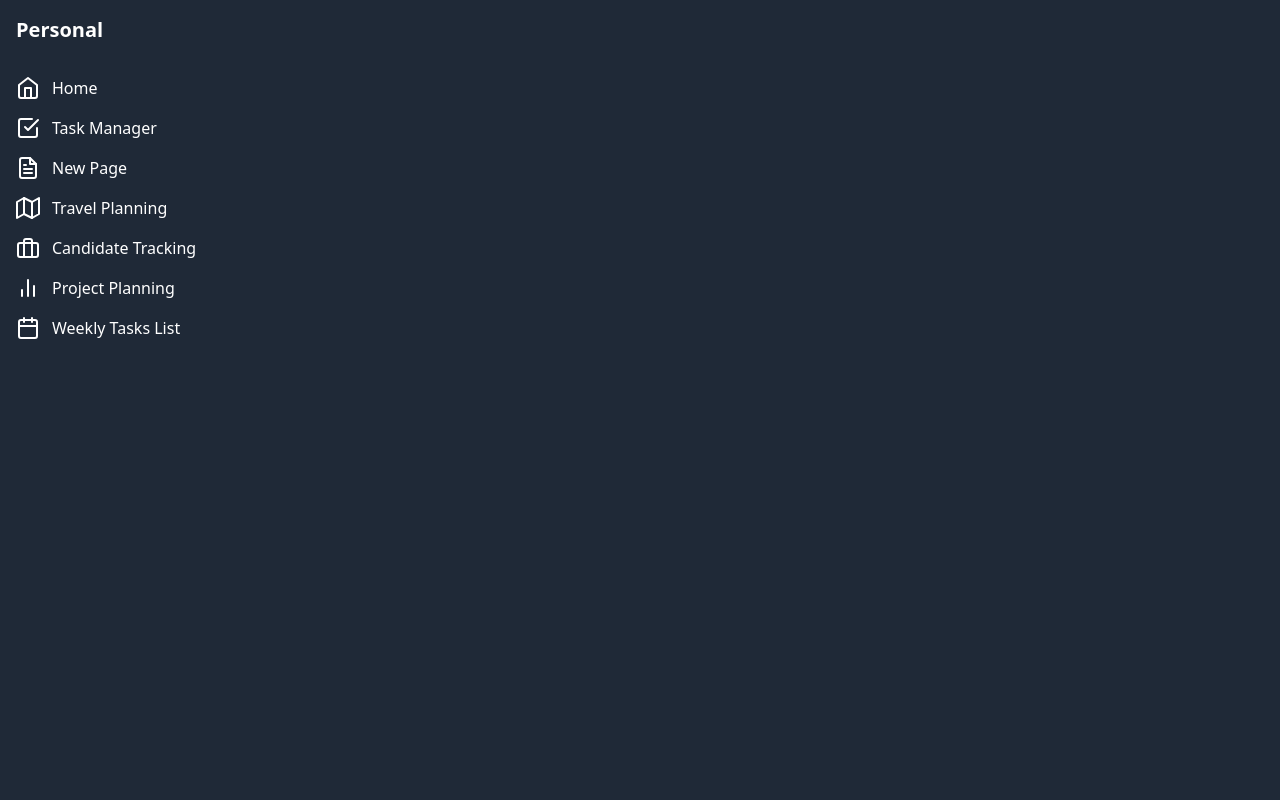
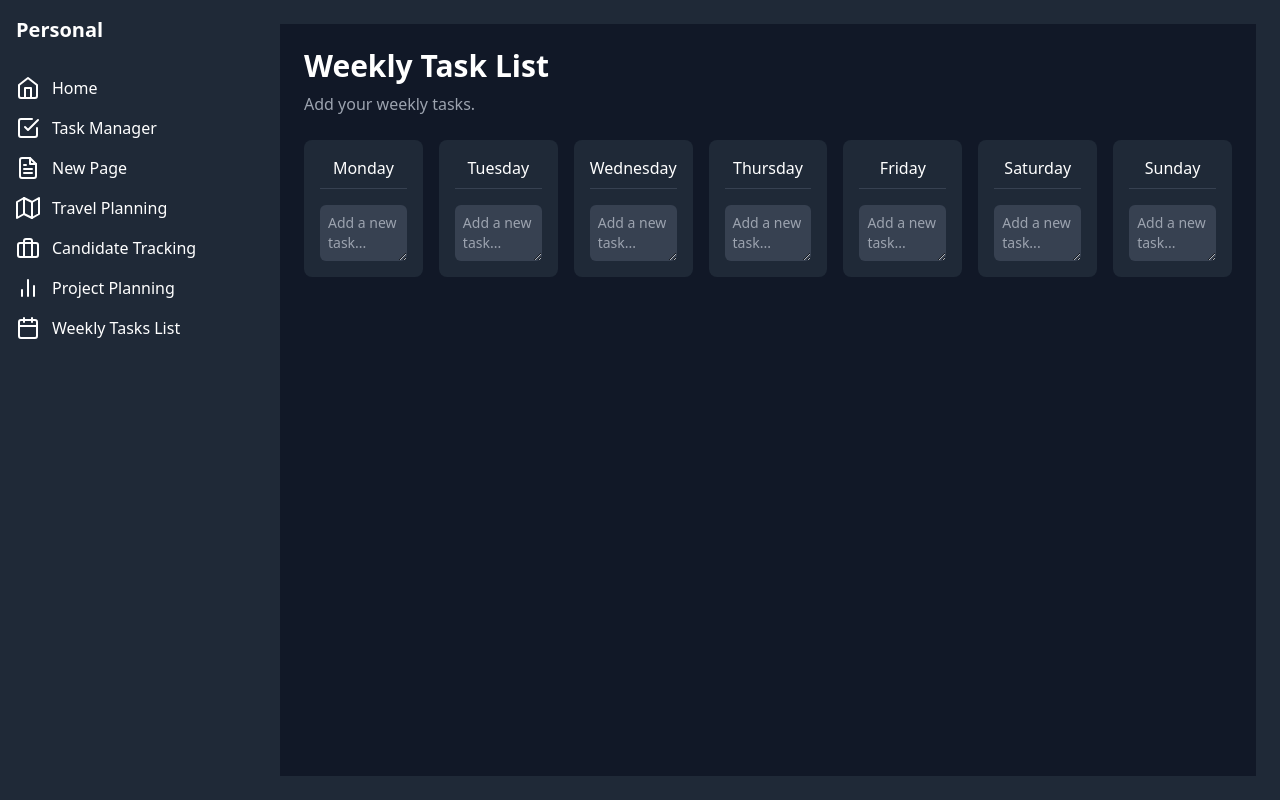
Before and after one commit to gabriellamsa/focusly, a React (Vite) app: page /weekly-tasks in a window 1280 px wide. Built offline with nearby package versions, Linux system fonts and the light colour scheme.

Commit message:
Creating WeeklyTasks

```diff
--- a/src/App.jsx
+++ b/src/App.jsx
@@ -4,6 +4,7 @@ import HomePage from "./pages/HomePage";
 import TaskManager from "./components/TaskManager";
 import NewPage from "./pages/NewPage";
 import TravelPlanning from "./pages/TravelPlanning";
+import WeeklyTasks from "./pages/WeeklyTasks";
 
 function App() {
   return (
@@ -16,6 +17,7 @@ function App() {
             <Route path="/task-manager" element={<TaskManager />} />
             <Route path="/new-page" element={<NewPage />} />
             <Route path="/travel-planning" element={<TravelPlanning />} />
+            <Route path="/weekly-tasks" element={<WeeklyTasks />} />
           </Routes>
         </div>
       </div>
--- /dev/null
+++ b/src/pages/WeeklyTasks.jsx
@@ -0,0 +1,137 @@
+import React, { useState } from "react";
+
+const WeeklyTasks = () => {
+  const [tasks, setTasks] = useState({
+    Monday: [],
+    Tuesday: [],
+    Wednesday: [],
+    Thursday: [],
+    Friday: [],
+    Saturday: [],
+    Sunday: [],
+  });
+
+  const [newTask, setNewTask] = useState({
+    Monday: "",
+    Tuesday: "",
+    Wednesday: "",
+    Thursday: "",
+    Friday: "",
+    Saturday: "",
+    Sunday: "",
+  });
+
+  const addTask = (day, position) => {
+    if (newTask[day].trim() === "") return;
+    const taskToAdd = { id: Date.now(), text: newTask[day], completed: false };
+    const updatedTasks = { ...tasks };
+
+    if (position === "below") {
+      updatedTasks[day] = [...updatedTasks[day], taskToAdd];
+    } else if (position === "above") {
+      updatedTasks[day] = [taskToAdd, ...updatedTasks[day]];
+    }
+
+    setTasks(updatedTasks);
+    setNewTask((prevState) => ({
+      ...prevState,
+      [day]: "",
+    }));
+  };
+
+  const handleTaskClick = (day, taskId) => {
+    const updatedTasks = { ...tasks };
+    const taskToEdit = updatedTasks[day].find((task) => task.id === taskId);
+
+    taskToEdit.isEditing = !taskToEdit.isEditing;
+
+    setTasks(updatedTasks);
+  };
+
+  const handleEditChange = (e, day, taskId) => {
+    const updatedTasks = { ...tasks };
+    const taskToEdit = updatedTasks[day].find((task) => task.id === taskId);
+    taskToEdit.text = e.target.value;
+
+    setTasks(updatedTasks);
+  };
+
+  const handleDeleteTask = (day, taskId) => {
+    const updatedTasks = { ...tasks };
+    updatedTasks[day] = updatedTasks[day].filter((task) => task.id !== taskId);
+    setTasks(updatedTasks);
+  };
+
+  const handleEditKeyDown = (e, day, taskId) => {
+    const task = tasks[day].find((task) => task.id === taskId);
+
+    if (e.key === "Enter") {
+      if (task.text.trim() === "") {
+        handleDeleteTask(day, taskId); // remove task if the editor is empty
+      } else {
+        handleTaskClick(day, taskId);
+      }
+    }
+  };
+
+  const daysOfWeek = Object.keys(tasks);
+
+  return (
+    <div className="flex flex-col h-full bg-gray-900 text-white p-6">
+      <header className="mb-6">
+        <h1 className="text-3xl font-bold">Weekly Task List</h1>
+        <p className="text-gray-400 mt-2">Add your weekly tasks.</p>
+      </header>
+
+      <div className="grid grid-cols-7 gap-4">
+        {daysOfWeek.map((day) => (
+          <div key={day} className="bg-gray-800 rounded-lg p-4">
+            <h3 className="text-center font-medium border-b border-gray-700 pb-2">
+              {day}
+            </h3>
+            <ul className="mt-4 space-y-2">
+              {tasks[day].map((task) => (
+                <li key={task.id} className="flex items-center gap-2">
+                  {task.isEditing ? (
+                    <textarea
+                      value={task.text}
+                      onChange={(e) => handleEditChange(e, day, task.id)}
+                      onKeyDown={(e) => handleEditKeyDown(e, day, task.id)}
+                      onBlur={() => handleTaskClick(day, task.id)}
+                      className="p-2 bg-gray-700 text-sm text-gray-300 rounded-md w-full focus:outline-none focus:ring-2 focus:ring-blue-500"
+                    />
+                  ) : (
+                    <span
+                      className={`text-sm ${
+                        task.completed ? "line-through text-gray-500" : ""
+                      }`}
+                      onClick={() => handleTaskClick(day, task.id)}
+                    >
+                      {task.text}
+                    </span>
+                  )}
+                </li>
+              ))}
+            </ul>
+
+            <div className="relative mt-4">
+              <div className="flex items-center gap-2">
+                <textarea
+                  value={newTask[day]}
+                  onChange={(e) =>
+                    setNewTask({ ...newTask, [day]: e.target.value })
+                  }
+                  onKeyDown={(e) => e.key === "Enter" && addTask(day, "below")}
+                  placeholder="Add a new task..."
+                  className="p-2 bg-gray-700 text-sm text-gray-300 rounded-md w-full focus:outline-none focus:ring-2 focus:ring-blue-500"
+                />
+              </div>
+            </div>
+          </div>
+        ))}
+      </div>
+    </div>
+  );
+};
+
+export default WeeklyTasks;
```
